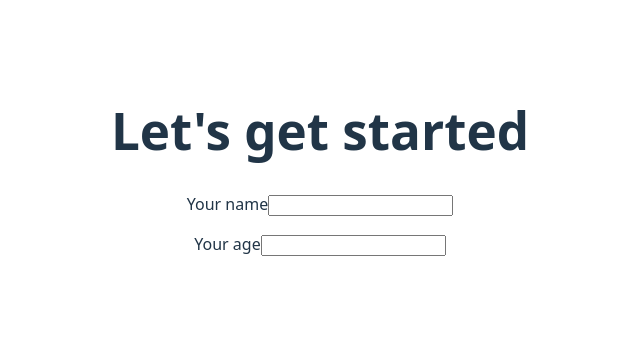
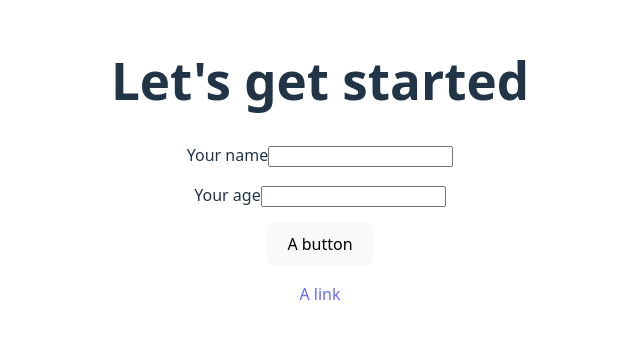
Before and after one commit to JaumeEsquerdo/TS-refresher, a React (Vite) app in the folder wrapper-component/: page / in a window 1280 px wide. Shown: the part 230-568 px from the top of the page, without its empty margins (320-960 px from the left). Built offline with nearby package versions, Linux system fonts and the light colour scheme.

Commit message:
añadir componente button con tipado de props seguna button o a

```diff
--- a/wrapper-component/src/App.tsx
+++ b/wrapper-component/src/App.tsx
@@ -1,4 +1,5 @@
 import Input from './components/Input'
+import Button from './components/Button'
 import './App.css'
 
 function App() {
@@ -9,6 +10,12 @@
       <h1>Let's get started</h1>
       <Input id='name' label='Your name' type='text' />
       <Input id='age' label='Your age' type='number' />
+      <p>
+        <Button >A button</Button>
+      </p>
+      <p>
+        <Button href='https://google.com'>A link</Button >
+      </p >
     </>
   )
 }
--- /dev/null
+++ b/wrapper-component/src/components/Button.tsx
@@ -0,0 +1,32 @@
+import type { ComponentPropsWithoutRef } from "react"
+
+// type ButtonProps = {
+//     el: 'button'
+// } & ComponentPropsWithoutRef<'button'>
+
+// type AnchorProps = {
+//     el: 'anchor'
+// } & ComponentPropsWithoutRef<'a'>
+type ButtonProps = ComponentPropsWithoutRef<'button'> & {
+    href?: never;
+}
+
+type AnchorProps = ComponentPropsWithoutRef<'a'> & {
+    href?: string;
+}
+
+function isAnchorProps(props: ButtonProps | AnchorProps): props is AnchorProps {
+    return 'href' in props
+}
+
+const Button = (props: ButtonProps | AnchorProps) => {
+    // const { el, ...otherProps } = props
+    if (isAnchorProps(props)) {
+        return <a className="button" {...props}></a>
+    }
+    return (
+        <button className="button" {...props}></button>
+    );
+}
+
+export default Button;
```
